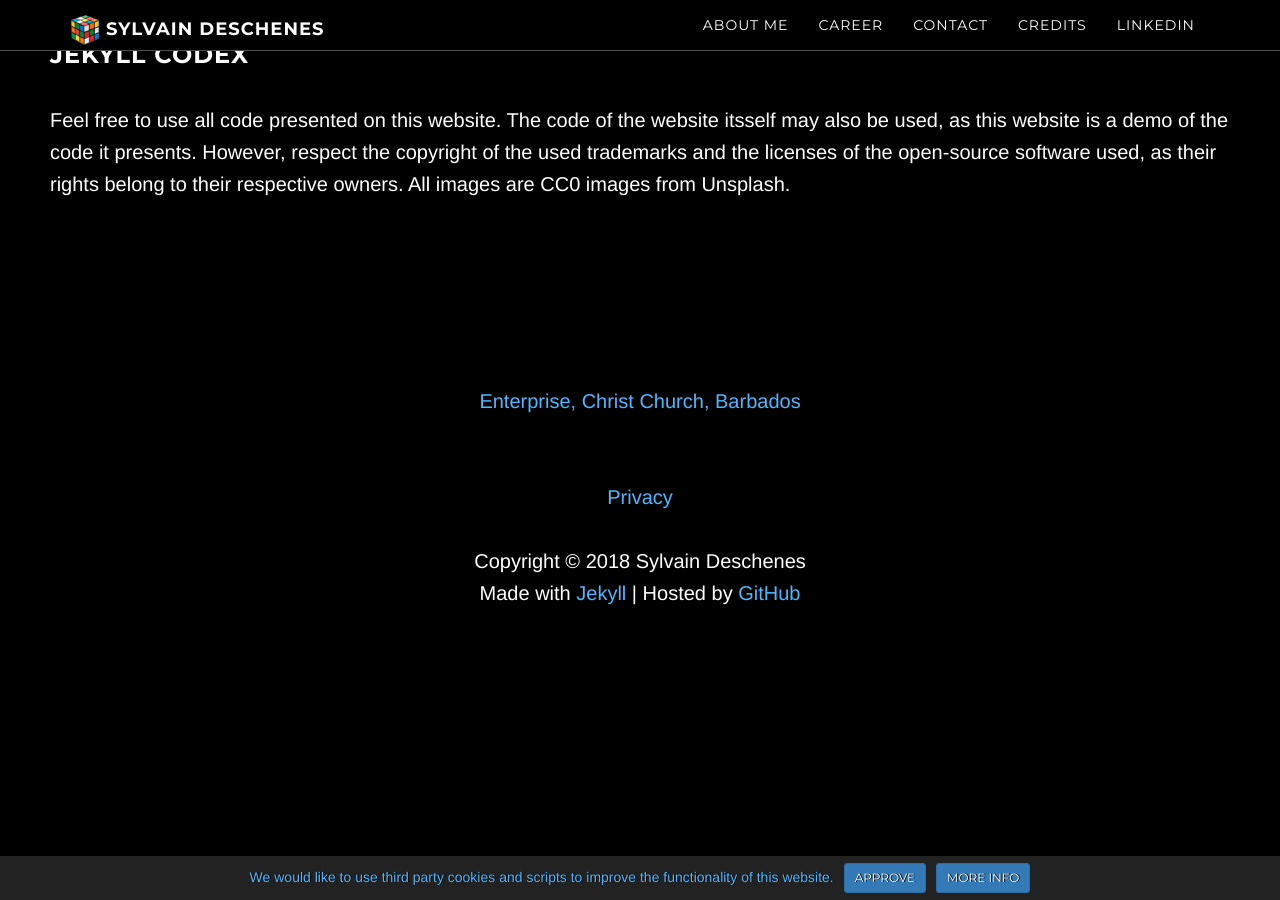
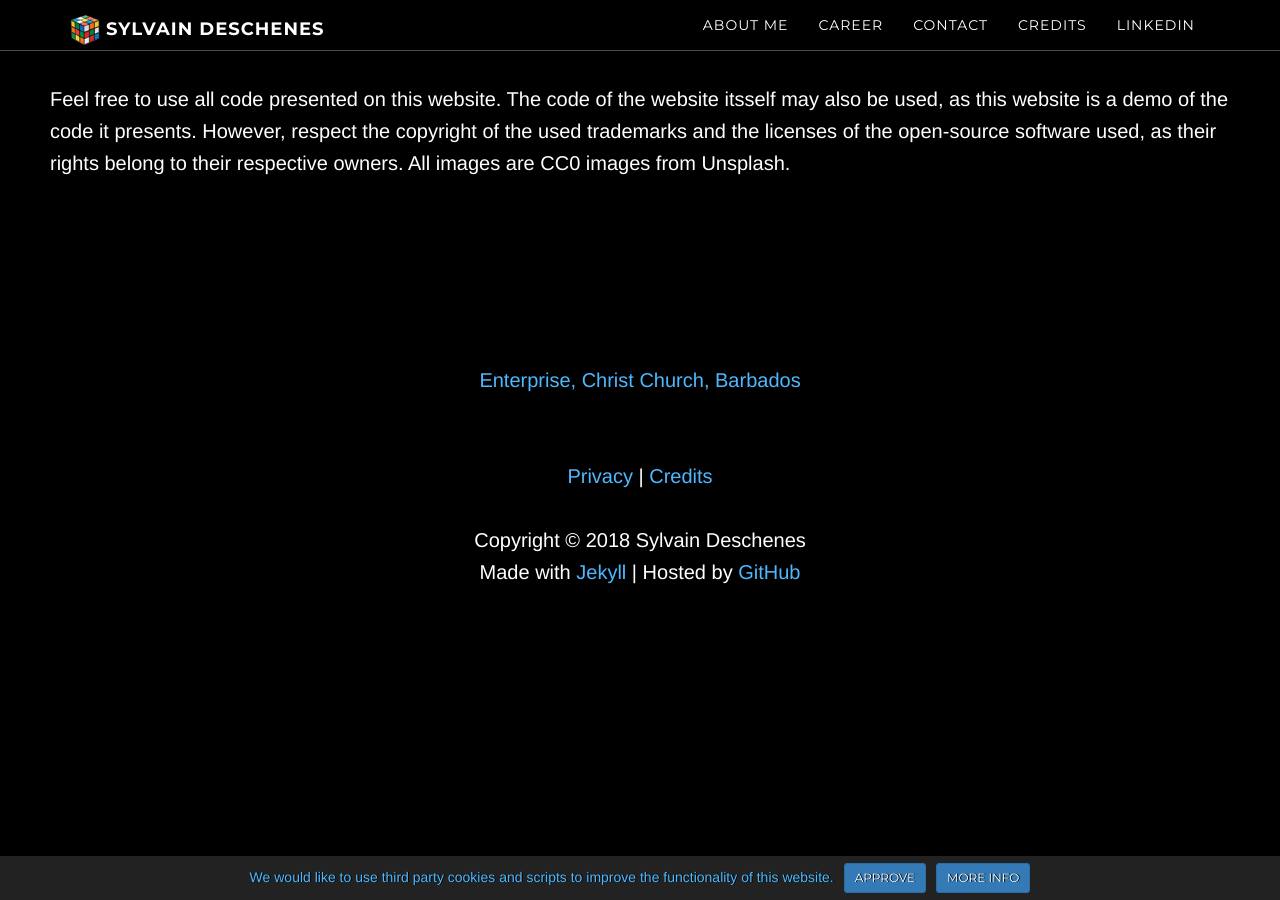
Before and after one commit to sylvaindeschenes/sylvaindeschenes.github.io, a Jekyll site: the page built from readme.md, in a window 1280 px wide and 900 px high, scrolled down 1588 px. Built offline with Jekyll 4.4.1, drawn with Linux system fonts in a browser that asks for light colours; some web fonts are replaced.

Commit message:
added link in footer and removed menu item for Credits page

```diff
--- a/_includes/footer.html
+++ b/_includes/footer.html
@@ -5,7 +5,7 @@
             <p><a href="https://goo.gl/maps/ftY5fRDTHx42">Enterprise, Christ Church, Barbados</a>	<br/>
 						<br/>
 						<br/>
-						<a href="/privacy-policy">Privacy</a>
+						<a href="/privacy-policy">Privacy</a> | <a href="/readme">Credits</a>
 						<br/>
 						<br/>
 						Copyright &copy; {{ site.time | date: "%Y" }} {{ site.author }}
--- a/_includes/navigation-page.html
+++ b/_includes/navigation-page.html
@@ -19,7 +19,7 @@
                     </li>
 
                     {% for page in site.pages | sort: "title" %}
-                    {% unless page.url == "/assets/css/style.css" or page.url == "/robots.txt" or page.url == "/sitemap.xml" or page.url == "/index.html" or page.url == "/" or page.url == "/privacy-policy.html" or page.url == "/404.html"%}
+                    {% unless page.url == "/assets/css/style.css" or page.url == "/robots.txt" or page.url == "/sitemap.xml" or page.url == "/index.html" or page.url == "/" or page.url == "/privacy-policy.html" or page.url == "/404.html" page.url == "/readme.html" %}
                     <li>
 											  <!-- {{ page.url }} -->
                         <a class="page-scroll" href="{{site.url}}/#{{ page.title }}" target= "_self" >{{ page.title }}</a>
--- a/_includes/navigation.html
+++ b/_includes/navigation.html
@@ -19,7 +19,7 @@
                     </li>
 
                     {% for page in site.pages | sort: "title" %}
-                    {% unless page.url == "/assets/css/style.css" or page.url == "/robots.txt" or page.url == "/sitemap.xml" or page.url == "/index.html" or page.url == "/" or page.url == "/privacy-policy.html" or page.url == "/404.html" %}
+                    {% unless page.url == "/assets/css/style.css" or page.url == "/robots.txt" or page.url == "/sitemap.xml" or page.url == "/index.html" or page.url == "/" or page.url == "/privacy-policy.html" or page.url == "/404.html" or page.url == "/readme.html" %}
                     <li>
 											  <!-- {{ page.url }} -->
                         <a class="page-scroll" href="#{{ page.title }}">{{ page.title }}</a>
```
Also changed, not shown: readme.md.
